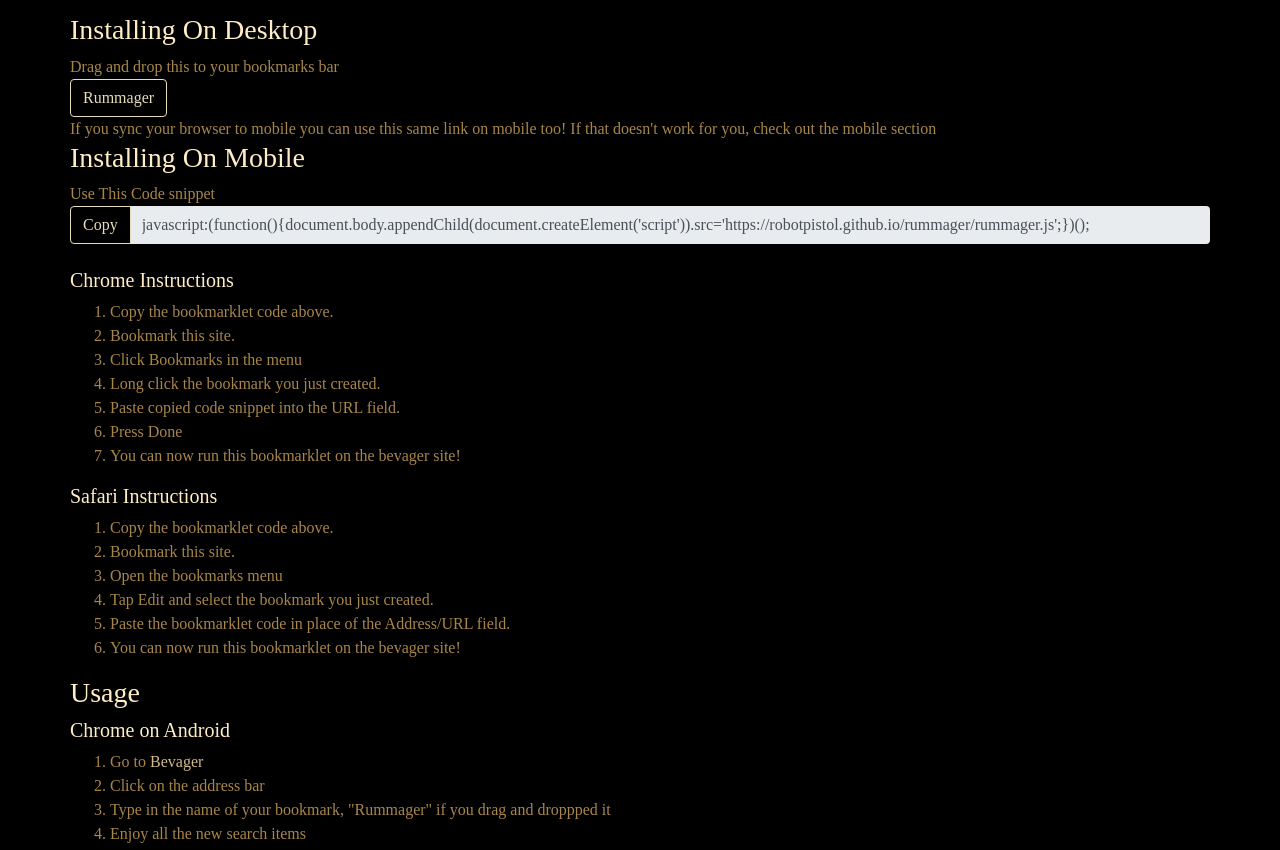
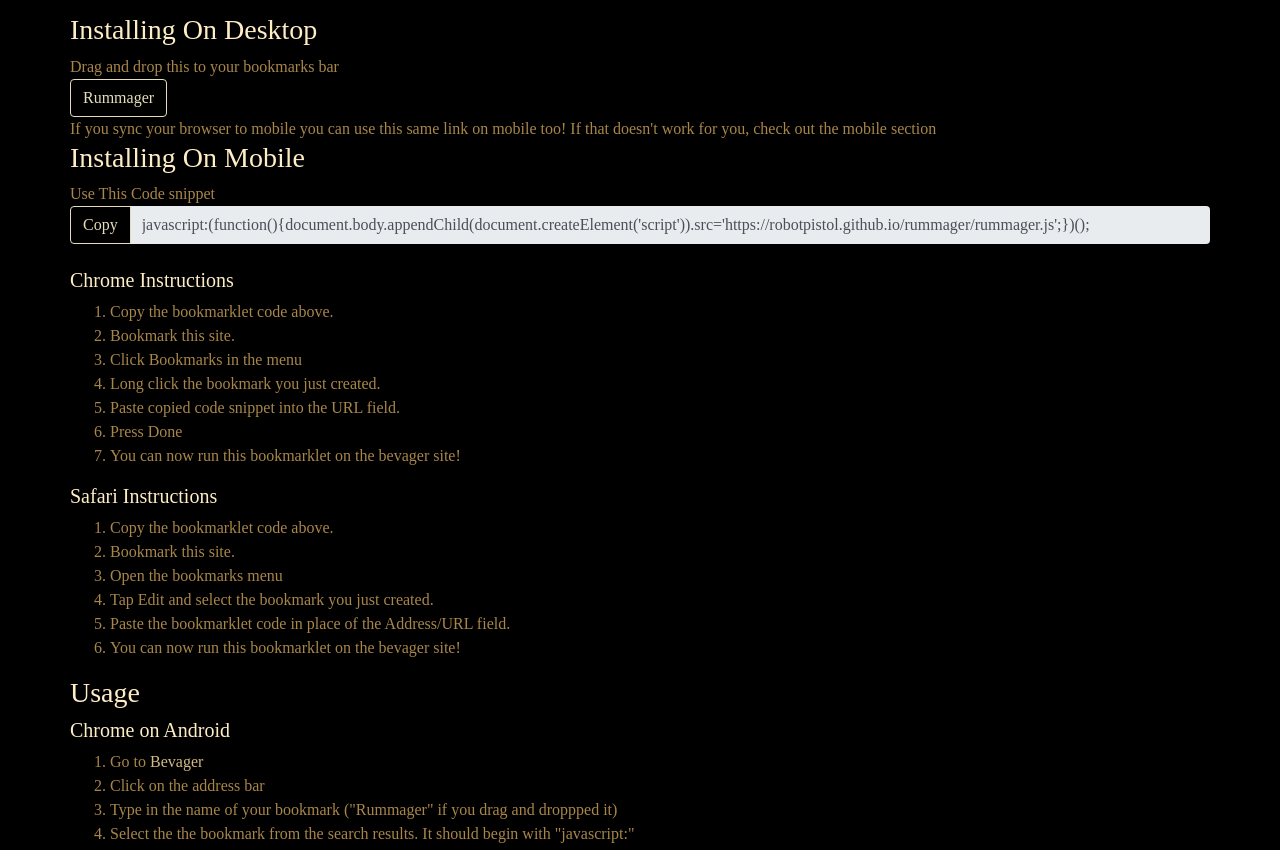
Before and after one commit to robotpistol/rummager, a website: page index.html in a window 1280 px wide. Shown: the part 83-933 px from the top of the page. Drawn offline with nearby package versions, Linux system fonts and the light colour scheme; some packages are replaced by stand-ins of ours; a script that the page names is missing.

Commit message:
update android directions

```diff
--- a/index.html
+++ b/index.html
@@ -89,7 +89,8 @@
         <ol>
           <li>Go to <a href="http://bevager.com/brg/home?rewardsGroupName=rumbustion">Bevager</a></li>
           <li>Click on the address bar</li>
-          <li>Type in the name of your bookmark, "Rummager" if you drag and droppped it</li>
+          <li>Type in the name of your bookmark ("Rummager" if you drag and droppped it)</li>
+          <li>Select the the bookmark from the search results. It should begin with "javascript:"</li>
           <li>Enjoy all the new search items</li>
         </ol>
       </div>
```
